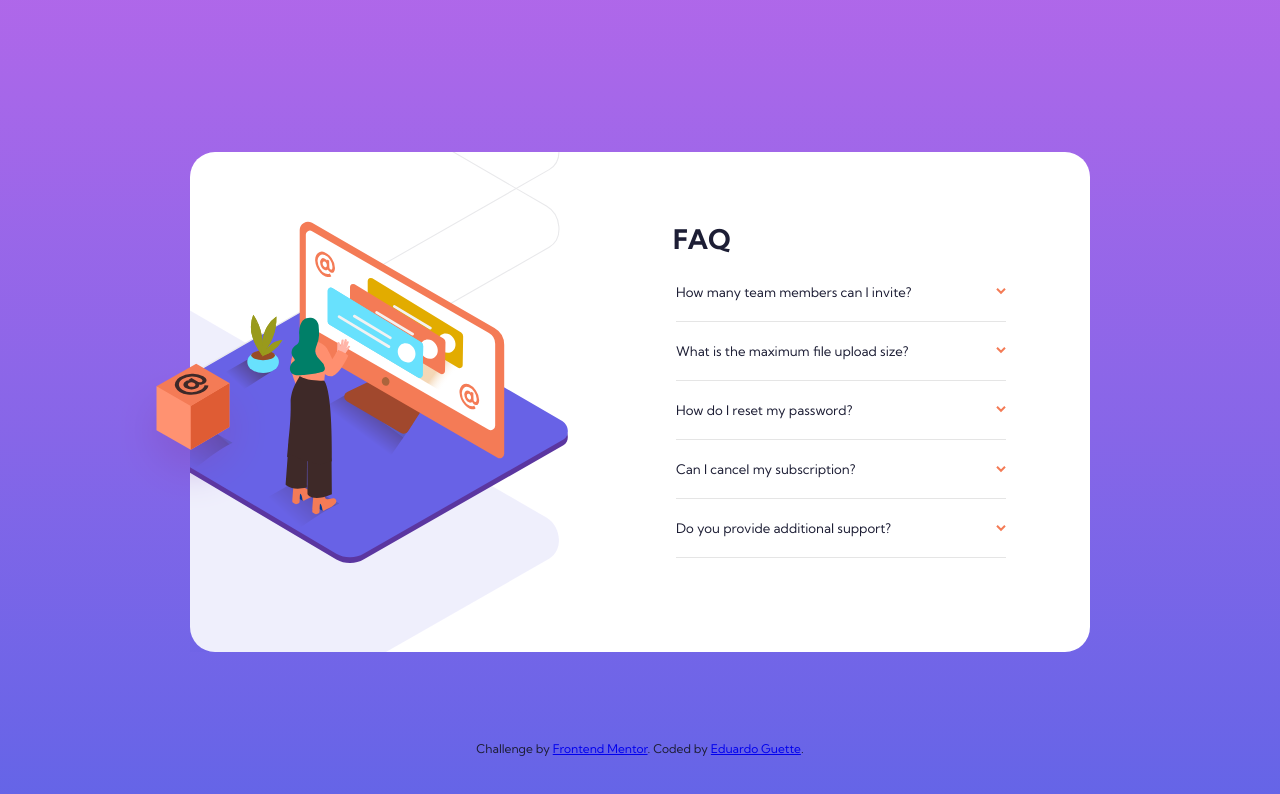
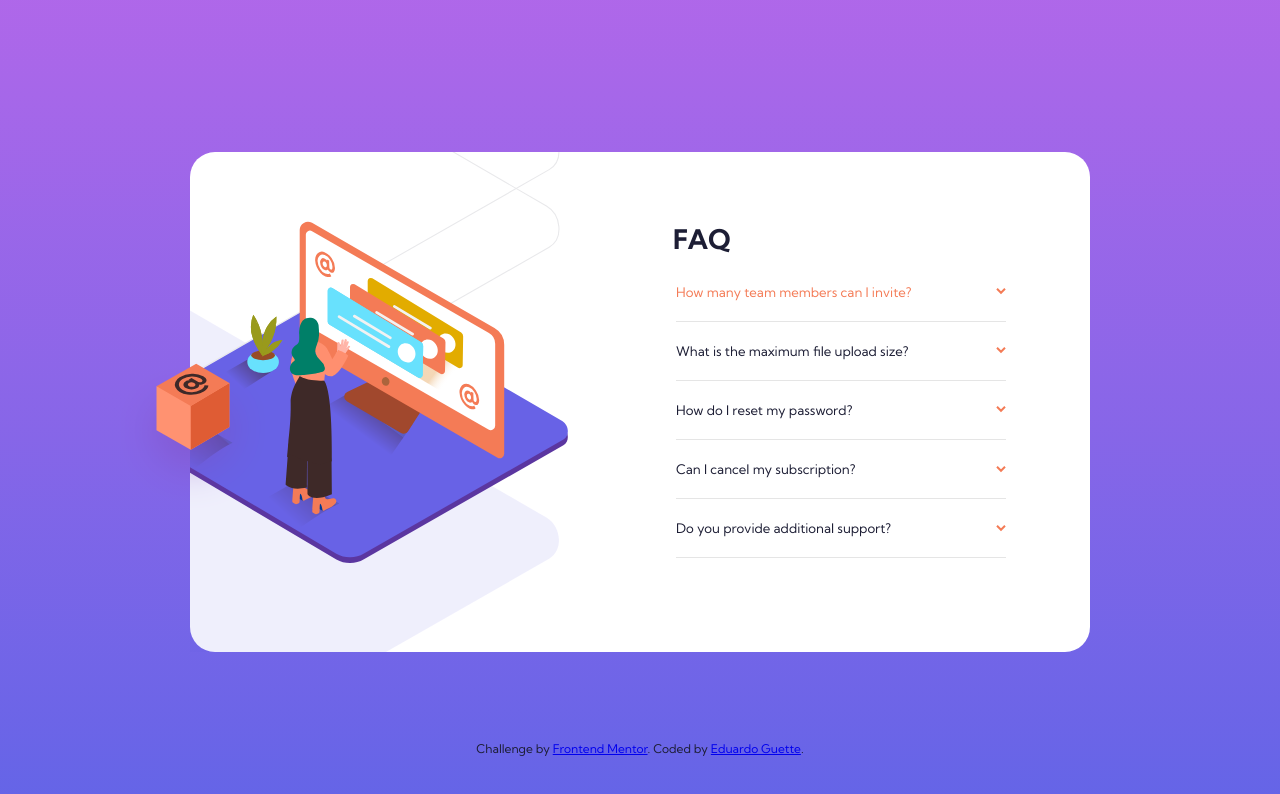
Before and after one commit to eduardoguette/faq-accordion-card, a website built with Parcel: page index.html in a window 1280 px wide. In both pictures the pointer is over the element "How many team members can I invite?". Built offline with nearby package versions, Linux system fonts and the light colour scheme.

Commit message:
update scss

```diff
--- a/src/styles.scss
+++ b/src/styles.scss
@@ -46,6 +46,7 @@ body {
       font-family: 'Kumbh Sans', sans-serif;
       font-weight: 700;
       padding: 1.9em 0 0 0;
+
     }
     &__container-img{
       position: relative;
@@ -95,6 +96,9 @@ body {
             cursor: pointer;
             padding: .6em 0;
             width: 100%;
+            &:hover{
+              color: $Softred;
+            }
           }
           svg{
             transition: transform .3s linear;
```
